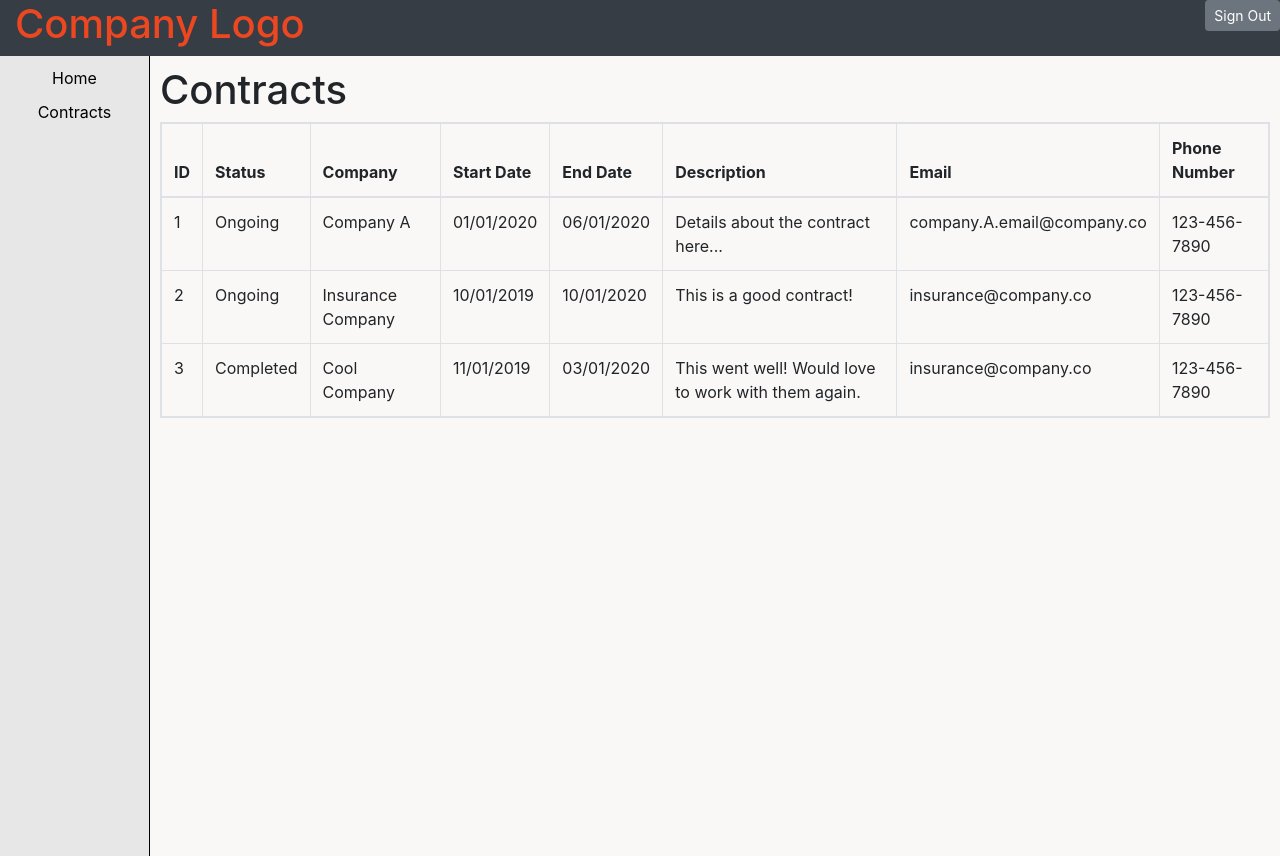
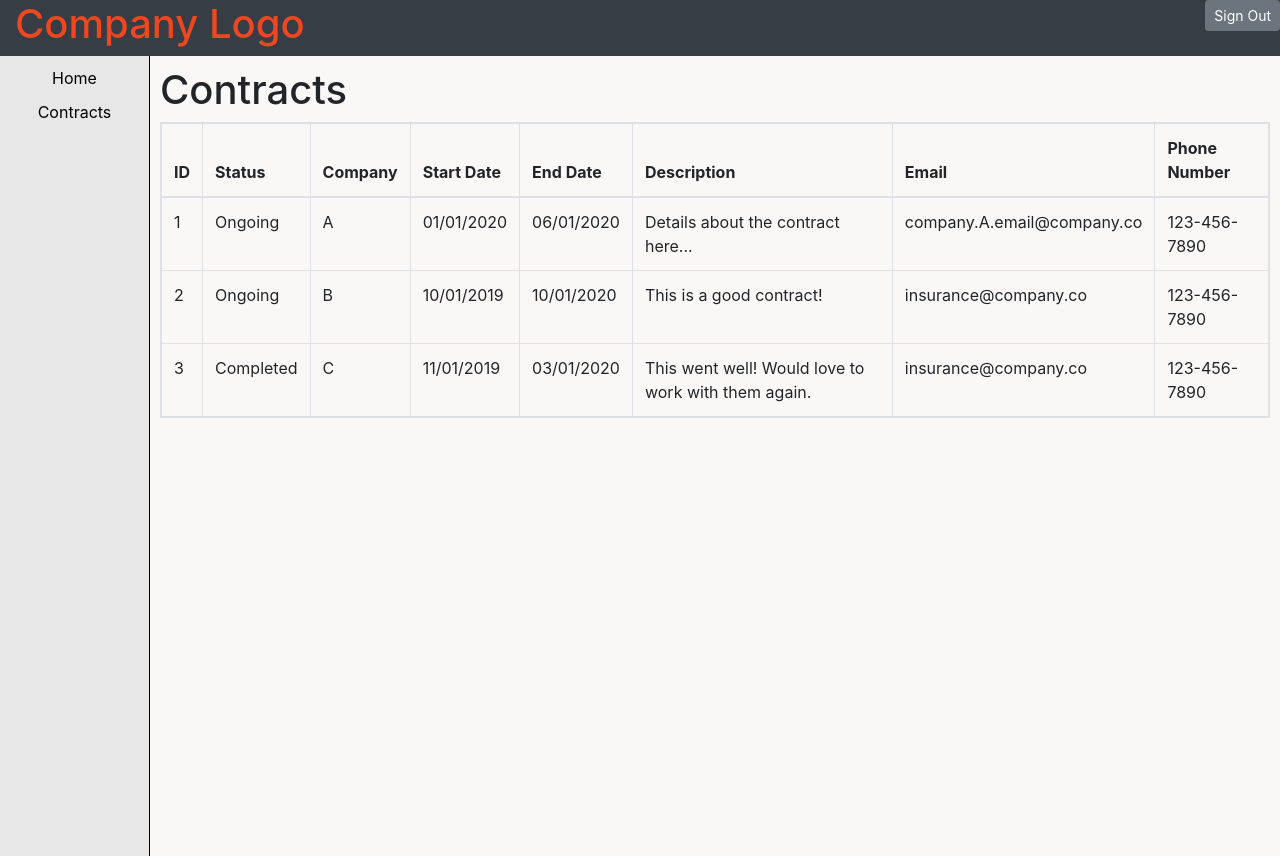
Before and after one commit to jamu0075/exercise-react-dashboard, a React (Create React App) app: page /contracts in a window 1280 px wide. Built offline with nearby package versions, Linux system fonts and the light colour scheme.

Commit message:
navColumn conditional using App isAuth props to redirect to login page if not authenticated.

```diff
--- a/src/App.js
+++ b/src/App.js
@@ -18,7 +18,7 @@ class App extends Component {
           unique_id: '1',
           id: '1',
           status: 'Ongoing',
-          company: 'Company A',
+          company: 'A',
           start_date: '01/01/2020',
           end_date: '06/01/2020',
           description: 'Details about the contract here...',
@@ -29,7 +29,7 @@ class App extends Component {
           unique_id: '2',
           id: '2',
           status: 'Ongoing',
-          company: 'Insurance Company',
+          company: 'B',
           start_date: '10/01/2019',
           end_date: '10/01/2020',
           description: 'This is a good contract!',
@@ -40,7 +40,7 @@ class App extends Component {
           unique_id: '3',
           id: '3',
           status: 'Completed',
-          company: 'Cool Company',
+          company: 'C',
           start_date: '11/01/2019',
           end_date: '03/01/2020',
           description: 'This went well! Would love to work with them again.',
@@ -58,14 +58,12 @@ class App extends Component {
     return (
       <div className="app">
         <Router>
-          <Header isAuth={ this.state.isAuth }/>
-          <NavColumn />
+          <Header isAuth={ this.state.isAuth } />
+          <NavColumn isAuth={ this.state.isAuth } />
           <Switch>
             <Route path='/' exact component={ BodyHome } />
             <Route path='/login' render={ (props) => <LoginPage {...props} onAuthenticate={ this.handleAuthenticate } isAuth={ this.state.isAuth } /> } />
-            { this.state.isAuth
-            ? <Route path='/contracts' render={ (props) => <BodyContracts {...props} contracts={this.state.contractList } />} />
-            : <LoginRequired /> }
+            <Route path='/contracts' render={ (props) => <BodyContracts {...props} contracts={this.state.contractList } />} />
           </Switch>
         </Router>
       </div>
--- a/src/components/bodyContracts.jsx
+++ b/src/components/bodyContracts.jsx
@@ -2,10 +2,6 @@ import React, { Component } from 'react';
 import { Table } from 'reactstrap'
 
 class BodyContracts extends Component {
-    state = {
-
-    };
-
     createTableRow (contract) {
         return(
             <tr key={contract.unique_id}>
--- a/src/components/navColumn.jsx
+++ b/src/components/navColumn.jsx
@@ -8,8 +8,8 @@ class NavColumn extends Component {
             <div className='navbar-left'>
                 <nav>
                     <ul className="navList">
-                        <Link to="/"><li>Home</li></Link>
-                        <Link to="/contracts"><li>Contracts</li></Link>
+                        <Link to='/'><li>Home</li></Link>
+                        <Link to={ this.props.isAuth ? '/contracts' : '/login' }><li>Contracts</li></Link>
                     </ul>
                 </nav>
             </div>
```
